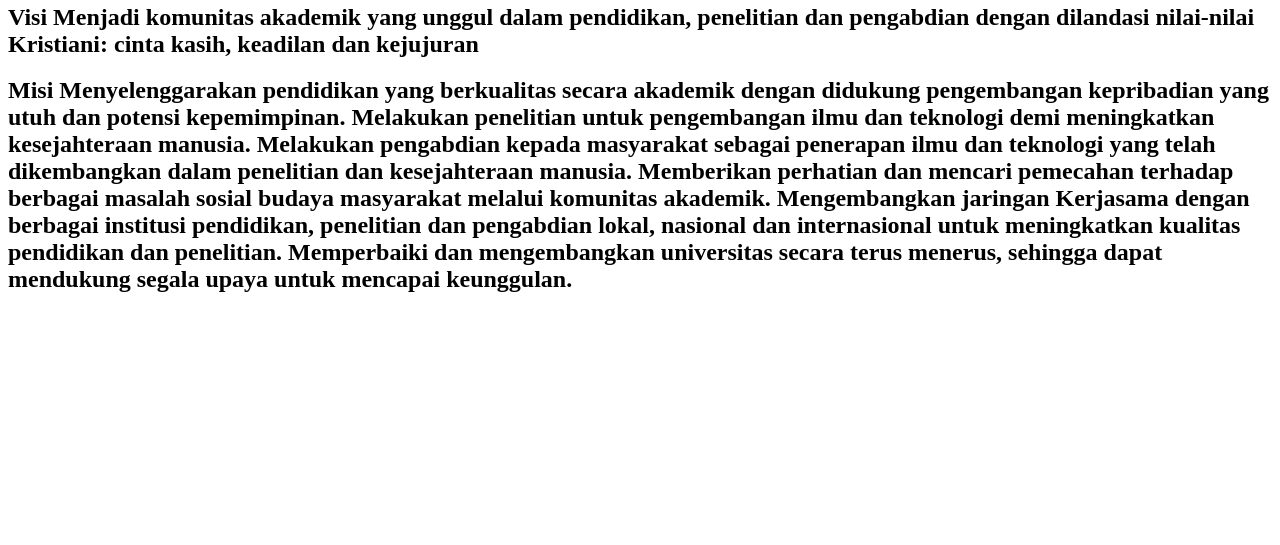
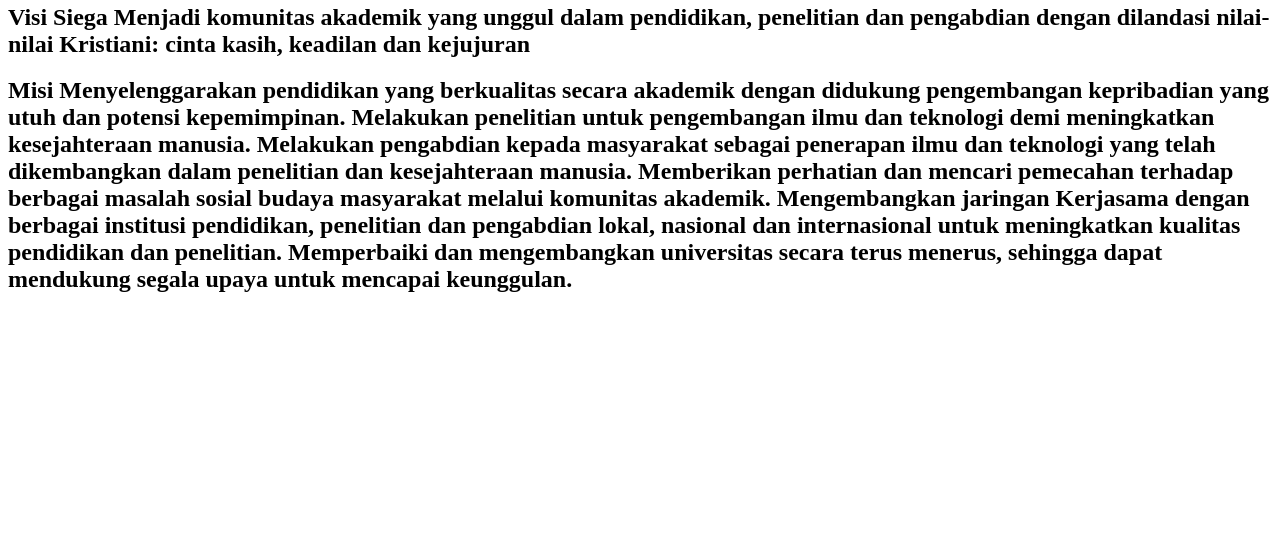
Before and after one commit to buluck76/UASManpro, a plain HTML site: page index.html in a window 1280 px wide. Shown: the part 255-800 px from the top of the page. Drawn offline with Linux system fonts and the light colour scheme.

Commit message:
Update index.html

```diff
--- a/index.html
+++ b/index.html
@@ -13,7 +13,7 @@
 	<h2>19.N1.0015</h2>
 
 	<img src="img/logosiega.png" alt="Logo Siega" width="150" height="150">
-	<h2>Visi
+	<h2>Visi Siega
 Menjadi komunitas akademik yang unggul dalam pendidikan, penelitian dan pengabdian dengan dilandasi nilai-nilai Kristiani: cinta kasih, keadilan dan kejujuran</h2>
 <h2>Misi
 	Menyelenggarakan pendidikan yang berkualitas secara akademik dengan didukung pengembangan kepribadian yang utuh dan potensi kepemimpinan.
```
